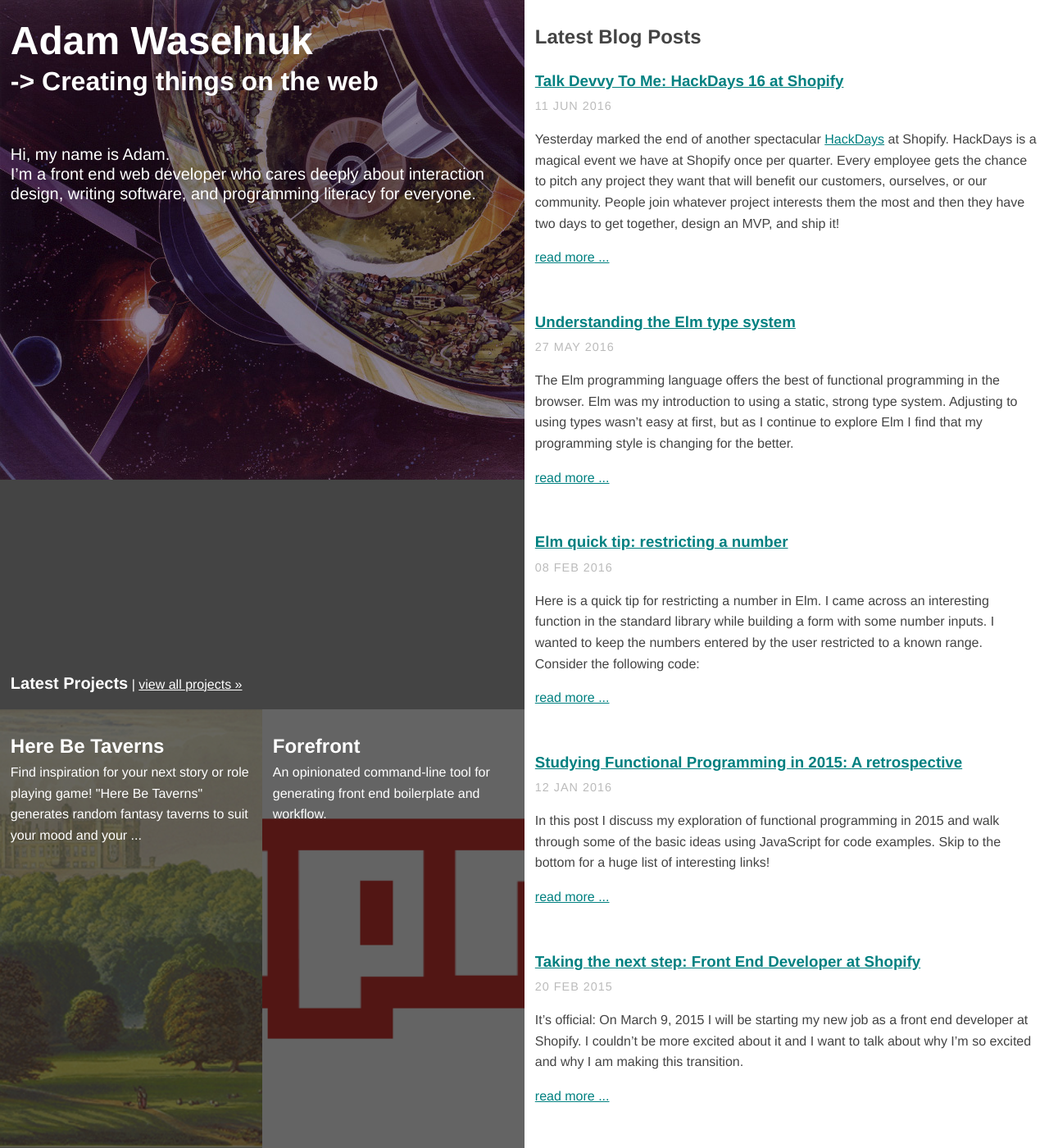
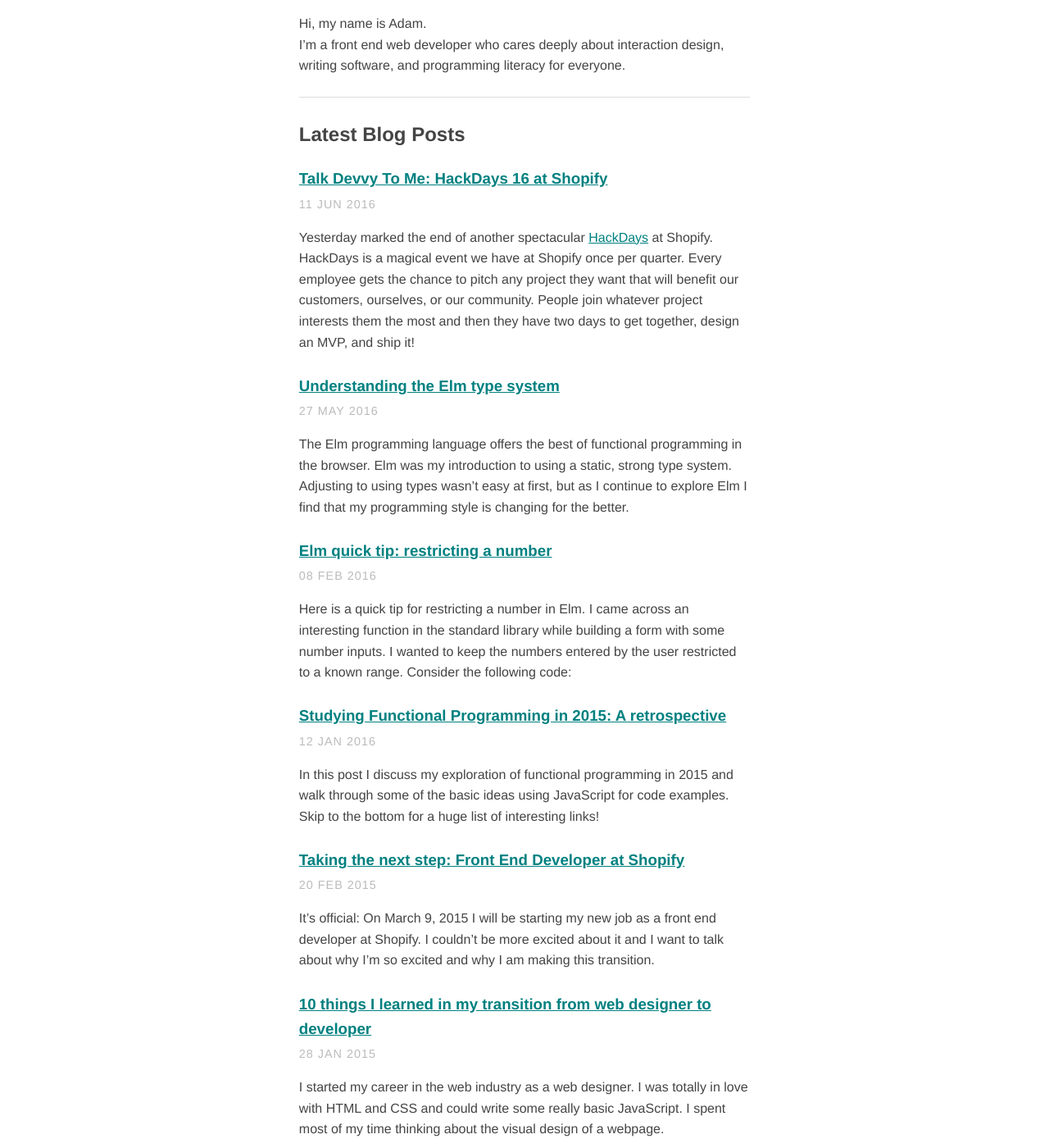
Before and after one commit to AWaselnuk/AWaselnuk.github.io, a Jekyll site: the page built from index.html, in a window 1280 px wide and 1400 px high. Shown: the whole window at 82% size. Built offline with Jekyll 4.4.1, drawn with Linux system fonts in a browser that asks for light colours; some of the changed text lies outside the part shown.

Commit message:
Stripping out homepage design

```diff
--- a/_scss/_posts.scss
+++ b/_scss/_posts.scss
@@ -22,7 +22,7 @@
 
 .post,
 .project {
-  margin-bottom: $lHeight * 2;
+  margin-bottom: $lHeight;
   &:last-of-type {
     margin-bottom: 0;
   }
--- a/css/main.css
+++ b/css/main.css
@@ -392,6 +392,16 @@ table {
 .lowlight {
   color: #fff; }
 
+.visually-hidden {
+  position: absolute;
+  overflow: hidden;
+  clip: rect(0 0 0 0);
+  height: 1px;
+  width: 1px;
+  margin: -1px;
+  padding: 0;
+  border: 0; }
+
 .container {
   margin: 0 auto;
   max-width: 36rem; }
@@ -772,7 +782,7 @@ footer {
 
 .post,
 .project {
-  margin-bottom: 51.2px; }
+  margin-bottom: 25.6px; }
   .post:last-of-type,
   .project:last-of-type {
     margin-bottom: 0; }
--- a/index.html
+++ b/index.html
@@ -1,64 +1,19 @@
 ---
-layout: home
+layout: default
 title: Adam Waselnuk - Front End Web Developer
 ---
 
-<div class="masthead layout-mag-left">
-  <div class="add-gutter">
-    <h1 class="title masthead-title">Adam Waselnuk</h1>
-    <div class="subtitle masthead-subtitle">
-      ->
-      Creating things on the web
-    </div>
-    <p class="intro masthead-intro">
-      Hi, my name is Adam.<br>I’m a front end web developer who cares deeply about interaction design, writing software, and programming literacy for everyone.
+<h1 class="visually-hidden">
+  Articles about front end web development and working in the tech industry by Adam Waselnuk.
+</h1>
+
+<p class="">
+  Hi, my name is Adam.<br>
+  I’m a front end web developer who cares deeply about interaction design, writing software, and programming literacy for everyone.
 </p>
 
-    <div class="view-sm-up project-line add-gutter">
-      <h2 class="inline-title">Latest Projects</h2>
-      | <a class="project-line-link" href="/projects.html">view all projects &raquo;</a>
-    </div>
-  </div>
+<hr>
 
-  <div class="view-sm-up project-block-container">
-    {% assign projects = site.projects | sort: 'date' | reverse %}
-    {% for project in projects limit:2 %}
-    <div class="project-block">
-      <div class="project-block-image" style="background-image: url('img/posts/mobile/{{ project.cover }}')"></div>
-      <a class="add-gutter project-block-content" href="{{ project.url }}">
-        <h2 class="project-block-title">{{ project.title }}</h2>
-        <p class="project-block-description">{{ project.excerpt | truncate: 140 }}</p>
-      </a>
-    </div>
-    {% endfor %}
-  </div>
-</div>
-
-<div class="layout-mag-right">
-  <main>
-
-    <!-- Latest Projects Mobile -->
-    <section class="section view-sm">
-      <h2>Latest Projects</h2>
-      <ul class="posts list-reset">
-        {% assign projects = site.projects | sort: 'date' | reverse %}
-        {% for project in projects limit:2 %}
-        <li class="post">
-          <h3 class="post-title"><a href="{{ project.url }}">{{ project.title }}</a></h3>
-          <p class="date">{{ project.date | date_to_string }}</p>
-          <p class="post-excerpt">{{ project.excerpt }}</p>
-          <p><a class="read-more" href="{{ project.url }}">read more ...</a></p>
-        </li>
-        {% endfor %}
-      </ul>
-
-      <hr>
-      <a href="/projects.html">view all projects &raquo;</a>
-      <hr>
-    </section>
-
-    <!-- Latest Blog Posts -->
-    <section class="section">
 <h2>Latest Blog Posts</h2>
 <ul class="posts list-reset">
   {% for post in site.posts %}
@@ -66,18 +21,6 @@ title: Adam Waselnuk - Front End Web Developer
     <h3 class="post-title"><a href="{{ post.url }}">{{ post.title }}</a></h3>
     <p class="date">{{ post.date | date_to_string }}</p>
     <p class="post-excerpt">{{ post.excerpt }}</p>
-          <p><a class="read-more" href="{{ post.url }}">read more ...</a></p>
   </li>
   {% endfor %}
 </ul>
-
-      <hr>
-      <a href="/posts.html">view all blog posts &raquo;</a>
-      <hr>
-    <section>
-
-  </main>
-
-  {% include footer.html %}
-
-</div>
```
Also changed, not shown: _scss/_utilities.scss (+8 -0 lines), 1 other file. Lines whose indentation alone changed are shown as unchanged.
